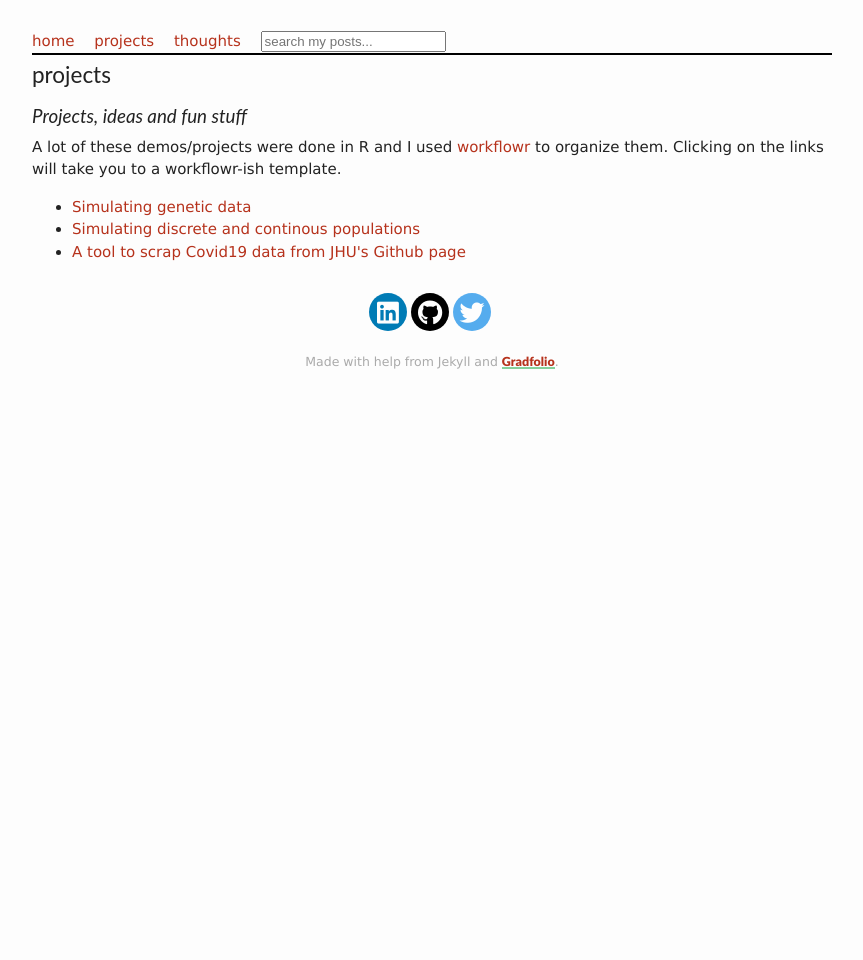
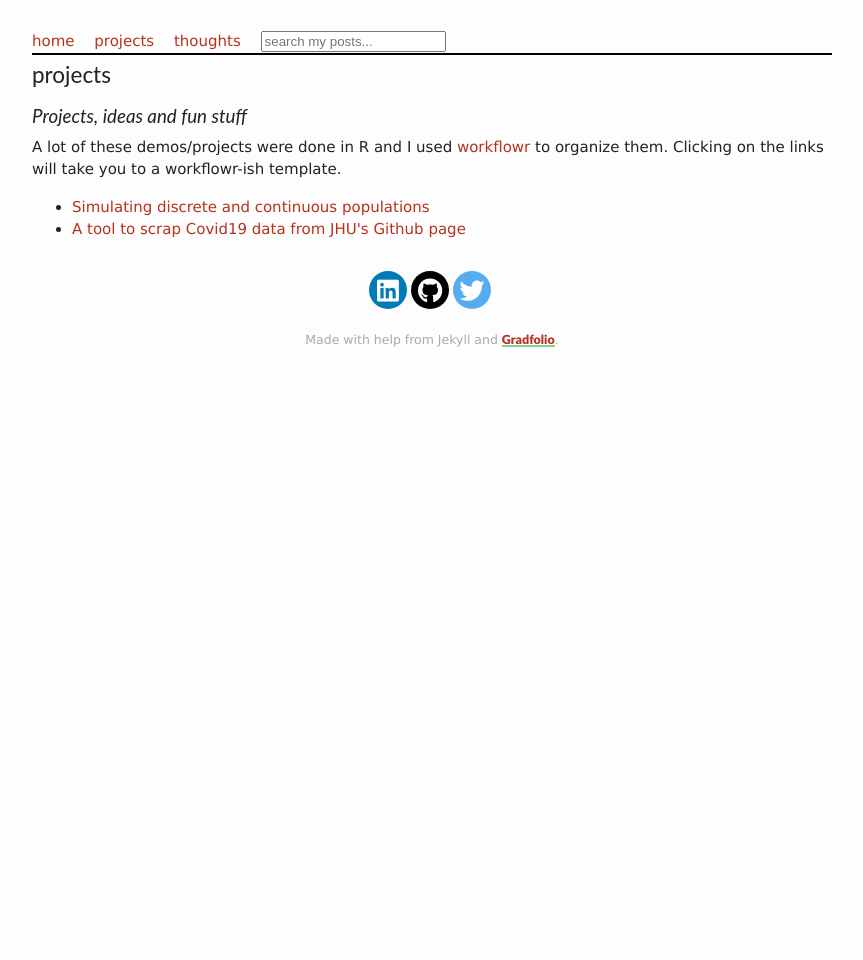
Before and after one commit to tobbyxy/temipete.github.io, a Jekyll site: the page built from projects/index.html, in a window 1280 px wide. Shown: the whole page, without its empty margins (208-1071 px from the left). Built offline with Jekyll 4.4.1, drawn with Linux system fonts in a browser that asks for light colours; nearby versions of some CDN libraries; comment, search, counter and statistics services are not loaded.

Commit message:
Update index.html

```diff
--- a/projects/index.html
+++ b/projects/index.html
@@ -14,8 +14,7 @@
 A lot of these demos/projects were done in R and I used <a href='https://workflowr.github.io/workflowr/' target="_blank" rel="noopener noreferrer">workflowr</a> to organize them. Clicking on the links will take you to a workflowr-ish template.
 
 <ul>
-  <li> <a href="https://temipete.github.io/isiro/docs/simulating_genotypes.html" target="_blank" rel="noopener noreferrer">Simulating genetic data</a> </li>
-  <li> <a href="https://temipete.github.io/isiro/docs/simulating_populations.html" target="_blank" rel="noopener noreferrer">Simulating discrete and continous populations</a> </li>
+  <li> <a href="https://temipete.github.io/isiro/docs/simulating_populations.html" target="_blank" rel="noopener noreferrer">Simulating discrete and continuous populations</a> </li>
   <li> <a href="https://temipete.github.io/isiro/docs/covid19Scrapper.html" target="_blank" rel="noopener noreferrer">A tool to scrap Covid19 data from JHU's Github page</a> </li>
 
 </ul>
```
